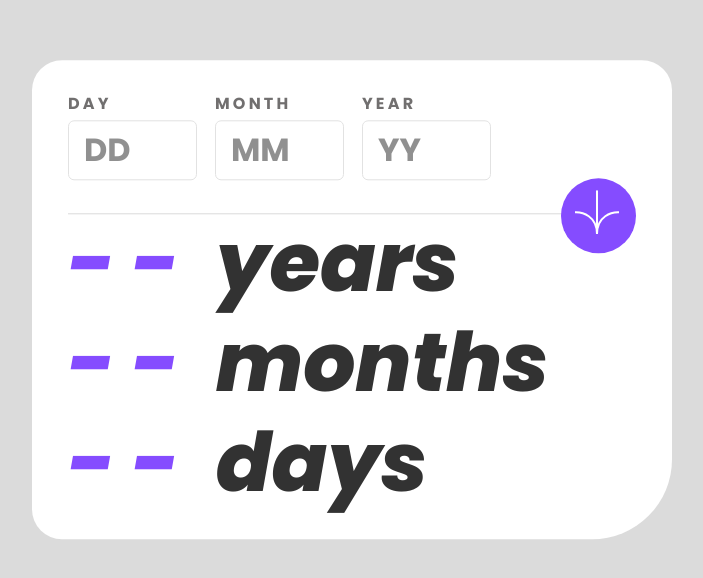
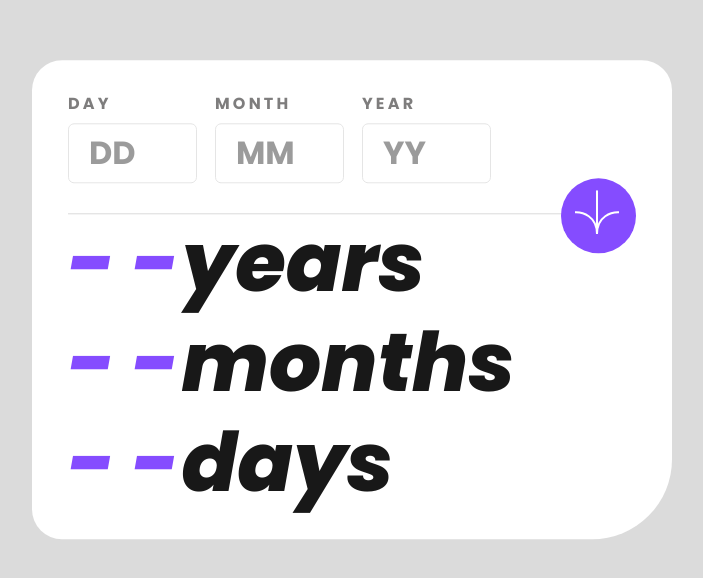
Before and after one commit to guedesint/age-calculator-app-main, a plain HTML site: page index.html in a window 1280 px wide. Shown: the part 196-774 px from the top of the page, without its empty margins (288-991 px from the left). Drawn offline with Linux system fonts and the light colour scheme.

```diff
--- a/css/style.css
+++ b/css/style.css
@@ -51,6 +51,7 @@
   color: var(--secundary-smokegrey);
   font-family: var(--font-family);
   letter-spacing: 0.2em;
+  opacity: 0.9;
 }
 
 .titulo-lista {
@@ -63,7 +64,8 @@
   border: 1px solid var(--secundary-lightgrey);
   border-radius: 6px;
   font-family: var(--font-family);
-  padding: 5px 0px 5px 15px;
+  padding: 5px 0px 5px 20px;
+  margin-top: 3px;
   font-size: 32px;
   opacity: 0.8;
   text-transform: uppercase;
@@ -127,7 +129,7 @@
 }
 
 .resultado {
-  width: 26%;
+  width: 20%;
   font-size: 82px;
   font-family: var(--font-family);
   font-weight: 800;
@@ -141,5 +143,5 @@
   font-weight: 800;
   font-size: 82px;
   font-style: italic;
-  opacity: 0.8;
+  opacity: 0.9;
 }
```
